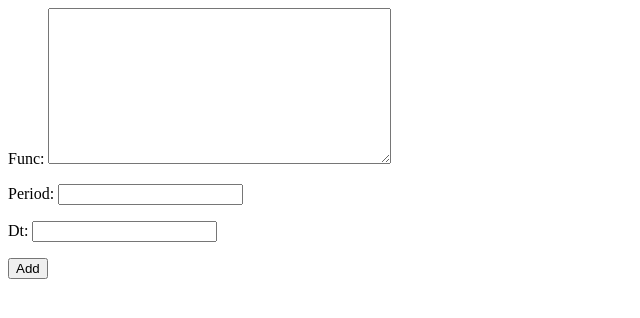
After one commit to Blucknote/b3ddad5fff03518a480039ed1f624978397a57, a Django app: a page that uses chart/templates/chart/crow_add.html in a window 1280 px wide. The commit adds this page. Shown: the top 318 px of the page, without its empty margins (0-640 px from the left). Run offline with Django 3.2, Linux system fonts and the light colour scheme.

Commit message:
buttons added,can add chart row,prepare for displaying images

```diff
--- /dev/null
+++ b/chart/forms.py
@@ -0,0 +1,9 @@
+from django import forms
+
+from .models import chart_row
+
+class chart_row_add(forms.ModelForm):
+
+    class Meta:
+        model = chart_row
+        fields = ('func','period', 'dt',)
--- a/chart/models.py
+++ b/chart/models.py
@@ -3,7 +3,7 @@ from django.utils import timezone
 
 class chart_row(models.Model):
 	func = models.TextField()
-	chart = models.ImageField(blank=True, null=True)
+	chart = models.ImageField(blank=True, null=True, upload_to = 'chs')
 	period = models.CharField(max_length=2)
 	dt = models.CharField(max_length=2)
 	published_date = models.DateTimeField(
--- a/chart/templates/chart/chart_rows.html
+++ b/chart/templates/chart/chart_rows.html
@@ -6,7 +6,7 @@
 </form>
 <td></td>
 <td></td>
-<form action="#" method="post">
+<form action="{% url 'crow_add' %}" method="post">{% csrf_token %}
 <td><input type="submit" class="button" value="Добавить"/></td>
 </form>
 </tr>
@@ -14,6 +14,6 @@
 <td>Функция</td><td>График</td><td>Интервал</td><td>Шаг</td><td>Дата обработки</td>
 </tr>
 {% for crow in crows %}
-<tr>	<td>{{ crow }}</td> <td>Placeholder</td>  <td>{{crow.period}}</td> <td>{{crow.dt}}</td> <td>{{crow.published_date}}</td></tr>
+<tr>	<td>{{ crow }}</td> <td><img src="{{crow.chart.url}}"></img></td>  <td>{{crow.period}}</td> <td>{{crow.dt}}</td> <td>{{crow.published_date}}</td></tr>
 {% endfor %}
 </table>
--- /dev/null
+++ b/chart/templates/chart/crow_add.html
@@ -0,0 +1,4 @@
+<form method="POST" class="post-form">{% csrf_token %}
+        {{ form.as_p }}
+        <button type="submit" class="save btn btn-default">Add</button>
+    </form>
--- a/chart/urls.py
+++ b/chart/urls.py
@@ -3,4 +3,5 @@ from . import views
 
 urlpatterns = [
     url(r'^$', views.chart_rows, name='chart_rows'),
+    url(r'^crow/add/$', views.crow_add, name='crow_add'),
 ]
--- a/chart/views.py
+++ b/chart/views.py
@@ -1,8 +1,23 @@
 from django.shortcuts import render
 from django.utils import timezone
+from django.shortcuts import redirect
 from .models import chart_row
+from .forms import chart_row_add
 
 def chart_rows(request):
     crows = chart_row.objects.filter(published_date__lte=timezone.now()).order_by('published_date')
     return render(request, 'chart/chart_rows.html', {'crows':crows})
+
+def crow_add(request):
+    if request.method == "POST":
+        form = chart_row_add(request.POST)
+        if form.is_valid():
+            post = form.save(commit=False)
+            post.published_date = timezone.now()
+            print(post, post.period, post.dt)
+            post.save()
+            return redirect('/')
+    else:
+        form = chart_row_add()
+    return render(request, 'chart/crow_add.html', {'form': form})
 # Create your views here.
--- a/charts/settings.py
+++ b/charts/settings.py
@@ -124,3 +124,5 @@ USE_TZ = True
 
 STATIC_URL = '/static/'
 STATIC_ROOT = os.path.join(BASE_DIR, 'static')
+MEDIA_URL = '/chs/'
+#MEDIA_ROOT = os.path.join(BASE_DIR, 'chs')
```
Also changed, not shown: charts/urls.py (line endings or trailing spaces), 1 other file.
